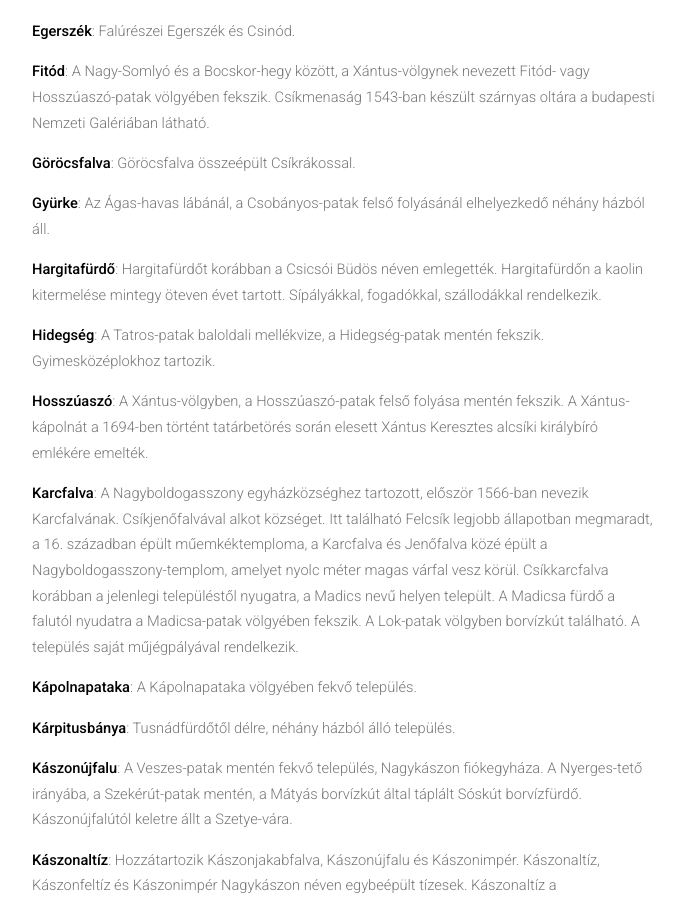
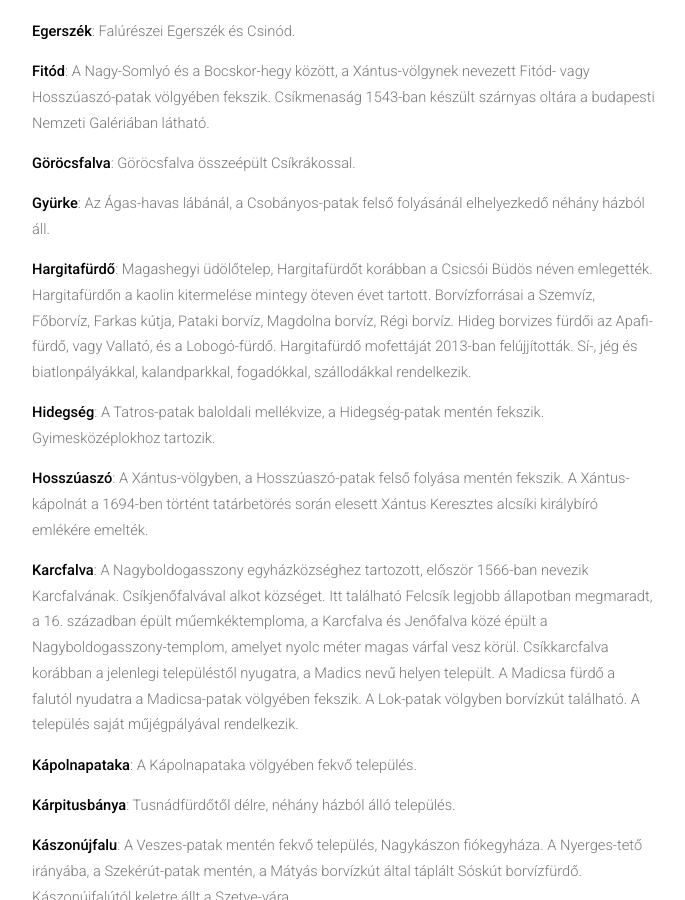
Before and after one commit to siculia/siculia.github.io, a Jekyll site: the page built from siculia-csikszek.html, in a window 1280 px wide and 900 px high, scrolled down 6246 px. Shown: the whole window, without its empty margins (128-813 px from the left). Built offline with Jekyll 4.4.1, drawn with Linux system fonts in a browser that asks for light colours; nearby versions of some CDN libraries; library files that are not in the unit come from our copies.

Commit message:
Hargitafürdő

```diff
--- a/siculia-csikszek.html
+++ b/siculia-csikszek.html
@@ -92,7 +92,7 @@ layout: default
 							<p style="text-align: left;"><b>Fitód</b>: A Nagy-Somlyó és a Bocskor-hegy között, a Xántus-völgynek nevezett Fitód- vagy Hosszúaszó-patak völgyében fekszik. Csíkmenaság 1543-ban készült szárnyas oltára a budapesti Nemzeti Galériában látható.</p>
 							<p style="text-align: left;"><b>Göröcsfalva</b>: Göröcsfalva összeépült Csíkrákossal.</p>
 							<p style="text-align: left;"><b>Gyürke</b>: Az Ágas-havas lábánál, a Csobányos-patak felső folyásánál elhelyezkedő néhány házból áll.</p>
-							<p style="text-align: left;"><b>Hargitafürdő</b>: Hargitafürdőt korábban a Csicsói Büdös néven emlegették. Hargitafürdőn a kaolin kitermelése mintegy öteven évet tartott. Sípályákkal, fogadókkal, szállodákkal rendelkezik.</p>
+							<p style="text-align: left;"><b>Hargitafürdő</b>: Magashegyi üdölőtelep, Hargitafürdőt korábban a Csicsói Büdös néven emlegették. Hargitafürdőn a kaolin kitermelése mintegy öteven évet tartott. Borvízforrásai a Szemvíz, Főborvíz, Farkas kútja, Pataki borvíz, Magdolna borvíz, Régi borvíz. Hideg borvizes fürdői az Apafi-fürdő, vagy Vallató, és a Lobogó-fürdő. Hargitafürdő mofettáját 2013-ban felújjították. Sí-, jég és biatlonpályákkal, kalandparkkal, fogadókkal, szállodákkal rendelkezik.</p>
 							<p style="text-align: left;"><b>Hidegség</b>: A Tatros-patak baloldali mellékvize, a Hidegség-patak mentén fekszik. Gyimesközéplokhoz tartozik.</p>
 							<p style="text-align: left;"><b>Hosszúaszó</b>: A Xántus-völgyben, a Hosszúaszó-patak felső folyása mentén fekszik. A Xántus-kápolnát a 1694-ben történt tatárbetörés során elesett Xántus Keresztes alcsíki királybíró emlékére emelték.</p>
 							<p style="text-align: left;"><b>Karcfalva</b>: A Nagyboldogasszony egyházközséghez tartozott, először 1566-ban nevezik Karcfalvának. Csíkjenőfalvával alkot községet. Itt található Felcsík legjobb állapotban megmaradt, a 16. században épült műemkéktemploma, a Karcfalva és Jenőfalva közé épült a Nagyboldogasszony-templom, amelyet nyolc méter magas várfal vesz körül. Csíkkarcfalva korábban a jelenlegi településtől nyugatra, a Madics nevű helyen települt. A Madicsa fürdő a falutól nyudatra a Madicsa-patak völgyében fekszik. A Lok-patak völgyben borvízkút található. A település saját műjégpályával rendelkezik.</p>
```
